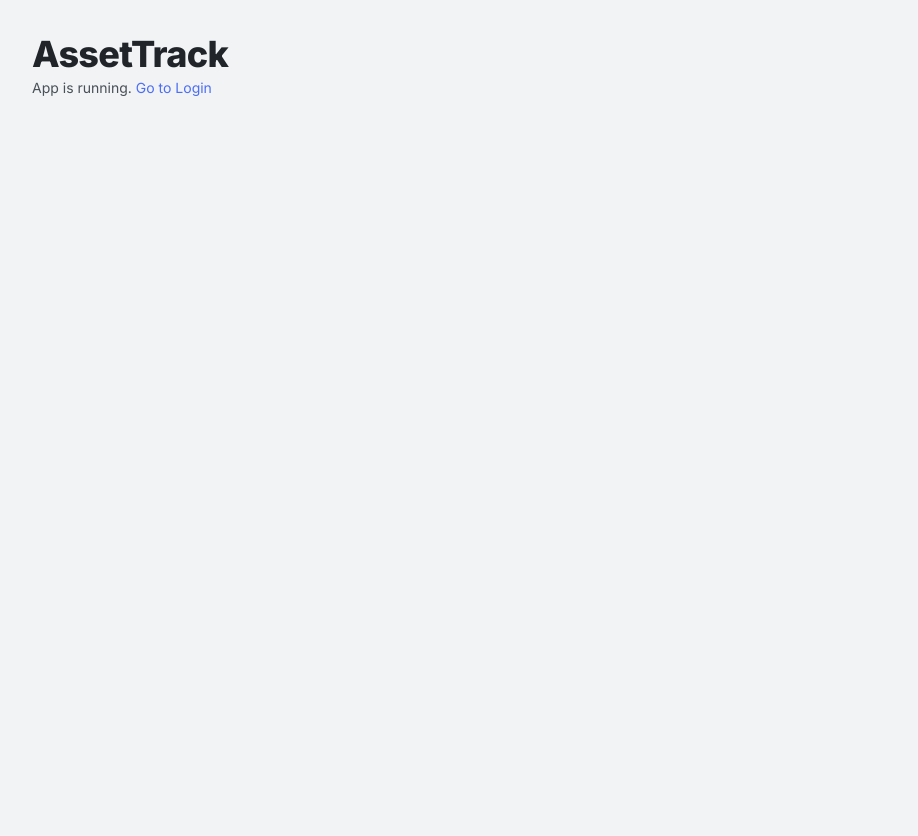
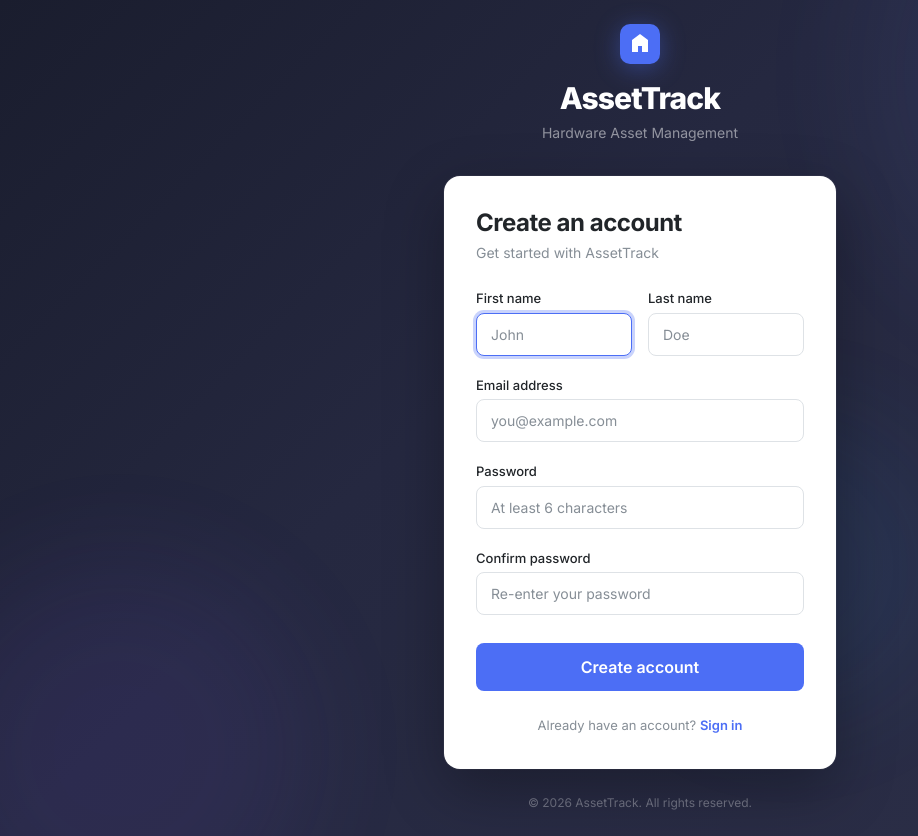
Before and after one commit to amkma/sw-final-project-assettrack, a React (Vite) app in the folder frontend/: page /signup in a window 1280 px wide. Shown: the whole page, without its empty margins (0-918 px from the left). Before the commit the page ends 800 px from the top, so only its background shows below. Built offline with nearby package versions, Linux system fonts and the light colour scheme; no server answers.

Commit message:
feat: build Sign Up page

```diff
--- a/frontend/src/App.jsx
+++ b/frontend/src/App.jsx
@@ -1,6 +1,7 @@
 import { BrowserRouter, Routes, Route } from 'react-router-dom'
 import AuthLayout from './layouts/AuthLayout'
 import LoginPage from './pages/auth/LoginPage'
+import SignUpPage from './pages/auth/SignUpPage'
 import './App.css'
 
 function App() {
@@ -10,6 +11,7 @@ function App() {
         {/* Auth routes */}
         <Route element={<AuthLayout />}>
           <Route path="/login" element={<LoginPage />} />
+          <Route path="/signup" element={<SignUpPage />} />
         </Route>
 
         {/* Temporary home — will be replaced in Commit 11 */}
--- a/frontend/src/pages/auth/SignUpPage.css
+++ b/frontend/src/pages/auth/SignUpPage.css
@@ -1 +1,93 @@
-/* SignUpPage styles */
+/* ── Sign Up Page ──────────────────────────────────────────── */
+
+.signup-page__title {
+  font-size: var(--text-2xl);
+  font-weight: 700;
+  color: var(--text-primary);
+  margin-bottom: var(--space-1);
+}
+
+.signup-page__subtitle {
+  font-size: var(--text-base);
+  color: var(--text-muted);
+  margin-bottom: var(--space-6);
+}
+
+/* ── Name Row (side by side) ──────────────────────────────── */
+
+.signup-page__row {
+  display: grid;
+  grid-template-columns: 1fr 1fr;
+  gap: var(--space-4);
+}
+
+@media (max-width: 480px) {
+  .signup-page__row {
+    grid-template-columns: 1fr;
+    gap: 0;
+  }
+}
+
+/* ── Alert ─────────────────────────────────────────────────── */
+
+.signup-page__alert {
+  display: flex;
+  align-items: center;
+  gap: var(--space-2);
+  padding: var(--space-3) var(--space-4);
+  background: var(--danger-light);
+  color: var(--danger-dark);
+  border: 1px solid rgba(250, 82, 82, 0.2);
+  border-radius: var(--radius-md);
+  font-size: var(--text-sm);
+  margin-bottom: var(--space-5);
+  animation: fadeIn 0.3s ease-out;
+}
+
+.signup-page__alert svg {
+  flex-shrink: 0;
+}
+
+/* ── Form ──────────────────────────────────────────────────── */
+
+.signup-page__form {
+  margin-bottom: var(--space-6);
+}
+
+/* ── Submit Button ─────────────────────────────────────────── */
+
+.signup-page__submit {
+  margin-top: var(--space-2);
+  padding: 12px 20px;
+  font-size: var(--text-md);
+  font-weight: 600;
+}
+
+/* ── Spinner ───────────────────────────────────────────────── */
+
+.signup-page__spinner {
+  width: 18px;
+  height: 18px;
+  border: 2px solid rgba(255, 255, 255, 0.3);
+  border-top-color: #ffffff;
+  border-radius: 50%;
+  animation: spin 0.6s linear infinite;
+}
+
+/* ── Footer Link ───────────────────────────────────────────── */
+
+.signup-page__footer {
+  text-align: center;
+  font-size: var(--text-sm);
+  color: var(--text-muted);
+}
+
+.signup-page__link {
+  color: var(--primary-600);
+  font-weight: 600;
+  transition: color var(--transition-fast);
+}
+
+.signup-page__link:hover {
+  color: var(--primary-800);
+}
--- a/frontend/src/pages/auth/SignUpPage.jsx
+++ b/frontend/src/pages/auth/SignUpPage.jsx
@@ -1,3 +1,227 @@
+import { useState } from 'react'
+import { Link, useNavigate } from 'react-router-dom'
+import useAuth from '../../hooks/useAuth'
+import './SignUpPage.css'
+
 export default function SignUpPage() {
-  return <div className="signup-page">SignUpPage</div>
+  const navigate = useNavigate()
+  const { signup } = useAuth()
+
+  const [formData, setFormData] = useState({
+    firstName: '',
+    lastName: '',
+    email: '',
+    password: '',
+    confirmPassword: '',
+  })
+  const [errors, setErrors] = useState({})
+  const [apiError, setApiError] = useState('')
+  const [loading, setLoading] = useState(false)
+
+  function handleChange(e) {
+    const { name, value } = e.target
+    setFormData((prev) => ({ ...prev, [name]: value }))
+    if (errors[name]) {
+      setErrors((prev) => ({ ...prev, [name]: '' }))
+    }
+    if (apiError) setApiError('')
+  }
+
+  function validate() {
+    const newErrors = {}
+
+    if (!formData.firstName.trim()) {
+      newErrors.firstName = 'First name is required'
+    }
+
+    if (!formData.lastName.trim()) {
+      newErrors.lastName = 'Last name is required'
+    }
+
+    if (!formData.email.trim()) {
+      newErrors.email = 'Email is required'
+    } else if (!/\S+@\S+\.\S+/.test(formData.email)) {
+      newErrors.email = 'Please enter a valid email'
+    }
+
+    if (!formData.password) {
+      newErrors.password = 'Password is required'
+    } else if (formData.password.length < 6) {
+      newErrors.password = 'Password must be at least 6 characters'
+    }
+
+    if (!formData.confirmPassword) {
+      newErrors.confirmPassword = 'Please confirm your password'
+    } else if (formData.password !== formData.confirmPassword) {
+      newErrors.confirmPassword = 'Passwords do not match'
+    }
+
+    setErrors(newErrors)
+    return Object.keys(newErrors).length === 0
+  }
+
+  async function handleSubmit(e) {
+    e.preventDefault()
+    if (!validate()) return
+
+    setLoading(true)
+    setApiError('')
+
+    try {
+      await signup(
+        formData.firstName,
+        formData.lastName,
+        formData.email,
+        formData.password
+      )
+      navigate('/login', {
+        replace: true,
+        state: { message: 'Account created successfully! Please sign in.' },
+      })
+    } catch (err) {
+      const message =
+        err.response?.data?.message ||
+        err.response?.data?.error ||
+        'Registration failed. Please try again.'
+      setApiError(message)
+    } finally {
+      setLoading(false)
+    }
+  }
+
+  return (
+    <div className="signup-page">
+      <h2 className="signup-page__title">Create an account</h2>
+      <p className="signup-page__subtitle">Get started with AssetTrack</p>
+
+      {apiError && (
+        <div className="signup-page__alert" role="alert">
+          <svg width="16" height="16" viewBox="0 0 16 16" fill="currentColor">
+            <path d="M8 1a7 7 0 100 14A7 7 0 008 1zM7 5h2v4H7V5zm0 5h2v2H7v-2z" />
+          </svg>
+          <span>{apiError}</span>
+        </div>
+      )}
+
+      <form className="signup-page__form" onSubmit={handleSubmit} noValidate>
+        <div className="signup-page__row">
+          <div className="form-group">
+            <label className="form-label" htmlFor="signup-firstName">
+              First name
+            </label>
+            <input
+              id="signup-firstName"
+              className={`form-input ${errors.firstName ? 'error' : ''}`}
+              type="text"
+              name="firstName"
+              placeholder="John"
+              value={formData.firstName}
+              onChange={handleChange}
+              autoComplete="given-name"
+              autoFocus
+            />
+            {errors.firstName && (
+              <span className="form-error">{errors.firstName}</span>
+            )}
+          </div>
+
+          <div className="form-group">
+            <label className="form-label" htmlFor="signup-lastName">
+              Last name
+            </label>
+            <input
+              id="signup-lastName"
+              className={`form-input ${errors.lastName ? 'error' : ''}`}
+              type="text"
+              name="lastName"
+              placeholder="Doe"
+              value={formData.lastName}
+              onChange={handleChange}
+              autoComplete="family-name"
+            />
+            {errors.lastName && (
+              <span className="form-error">{errors.lastName}</span>
+            )}
+          </div>
+        </div>
+
+        <div className="form-group">
+          <label className="form-label" htmlFor="signup-email">
+            Email address
+          </label>
+          <input
+            id="signup-email"
+            className={`form-input ${errors.email ? 'error' : ''}`}
+            type="email"
+            name="email"
+            placeholder="you@example.com"
+            value={formData.email}
+            onChange={handleChange}
+            autoComplete="email"
+          />
+          {errors.email && <span className="form-error">{errors.email}</span>}
+        </div>
+
+        <div className="form-group">
+          <label className="form-label" htmlFor="signup-password">
+            Password
+          </label>
+          <input
+            id="signup-password"
+            className={`form-input ${errors.password ? 'error' : ''}`}
+            type="password"
+            name="password"
+            placeholder="At least 6 characters"
+            value={formData.password}
+            onChange={handleChange}
+            autoComplete="new-password"
+          />
+          {errors.password && (
+            <span className="form-error">{errors.password}</span>
+          )}
+        </div>
+
+        <div className="form-group">
+          <label className="form-label" htmlFor="signup-confirmPassword">
+            Confirm password
+          </label>
+          <input
+            id="signup-confirmPassword"
+            className={`form-input ${errors.confirmPassword ? 'error' : ''}`}
+            type="password"
+            name="confirmPassword"
+            placeholder="Re-enter your password"
+            value={formData.confirmPassword}
+            onChange={handleChange}
+            autoComplete="new-password"
+          />
+          {errors.confirmPassword && (
+            <span className="form-error">{errors.confirmPassword}</span>
+          )}
+        </div>
+
+        <button
+          type="submit"
+          className="btn btn-primary w-full signup-page__submit"
+          disabled={loading}
+        >
+          {loading ? (
+            <>
+              <span className="signup-page__spinner"></span>
+              Creating account...
+            </>
+          ) : (
+            'Create account'
+          )}
+        </button>
+      </form>
+
+      <p className="signup-page__footer">
+        Already have an account?{' '}
+        <Link to="/login" className="signup-page__link">
+          Sign in
+        </Link>
+      </p>
+    </div>
+  )
 }
```
